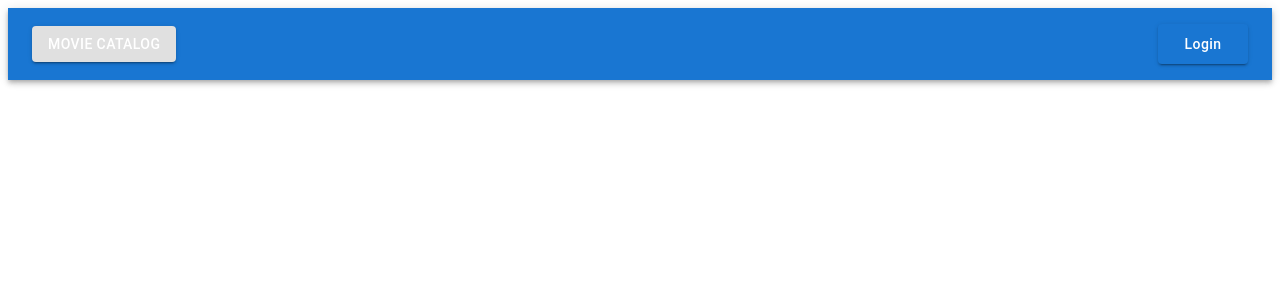
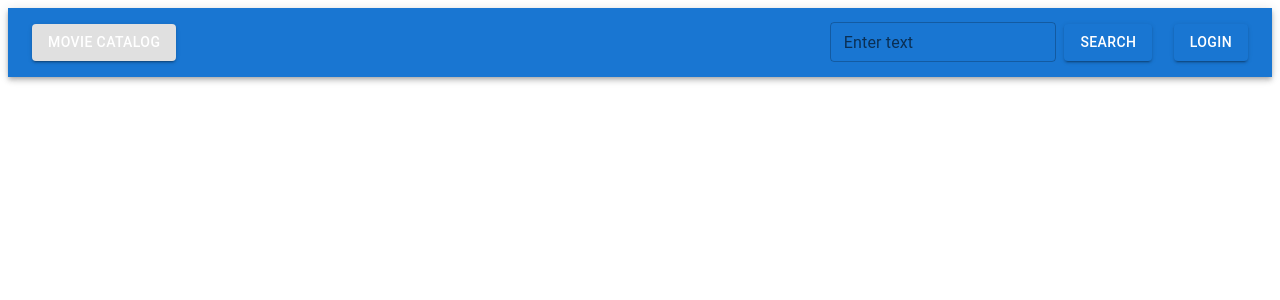
Before and after one commit to manuchekhrY/my-movie-catalog, a React (Create React App) app: page / in a window 1280 px wide. Shown: the top 300 px of the page. Built offline with nearby package versions, Linux system fonts and the light colour scheme.

Commit message:
demo textfield and search button created

```diff
--- a/src/components/navbar/Navbar.css
+++ b/src/components/navbar/Navbar.css
@@ -14,18 +14,8 @@
 
 }
 
-/*
-            my: 2,
-            height: '40px',
-            minWidth: '90px',
-            textDecoration: 'none',
-            color: 'white',
-            display: 'flex',
-            marginLeft: 'auto',
-            alignItems: 'center',
-            outline: 'white',
-            borderColor: 'white',
-            textTransform: 'none',
-            textAlign: 'center',
-            lineHeight: 1,
-*/
+.form {
+    display: flex;
+    margin-left: auto;
+    align-items: center;
+}
--- a/src/components/navbar/Navbar.tsx
+++ b/src/components/navbar/Navbar.tsx
@@ -1,4 +1,4 @@
-import { AppBar, Button, Container, Toolbar } from "@mui/material";
+import { AppBar, Button, Container, Grid, Paper, TextField, Toolbar } from "@mui/material";
 import './Navbar.css'
 
 export function Navbar() {
@@ -6,27 +6,31 @@ export function Navbar() {
     const styles = {
         loginButton: {
             my: 2,
-            height: '40px',
-            minWidth: '90px',
+            height : '36.5px',
             color: 'white',
             display: 'flex',
-            marginLeft: 'auto',
-            alignItems: 'center',
             outline: 'white',
-            textTransform: 'none',
-            textAlign: 'center',
             lineHeight: 1,
-            Link: {
-                textDecoration: 'none',
-            }
+
         }
     }
-
     return (
         <AppBar position="static">
             <Container maxWidth='xl' >
                 <Toolbar disableGutters>
                     <Button color="inherit" variant="contained">Movie Catalog</Button>
+                    <form className="form">
+                        <Grid container spacing={1} alignItems="center">
+                            <Grid item xs={8}>
+                                <TextField style={{color:'red'}} label="Enter text" fullWidth size="small" />
+                            </Grid>
+                            <Grid item xs={4}>
+                                <Button variant="contained" color="primary" >
+                                    Search
+                                </Button>
+                            </Grid>
+                        </Grid>
+                    </form>
                     <Button sx={styles.loginButton}  variant="contained">Login</Button>
                 </Toolbar>
             </Container>
--- a/src/index.tsx
+++ b/src/index.tsx
@@ -1,7 +1,6 @@
 import React from 'react';
 import ReactDOM from 'react-dom/client';
 import App from './App';
-
 
 const root = ReactDOM.createRoot(
   document.getElementById('root') as HTMLElement
@@ -11,7 +10,3 @@ root.render(
     <App />
   </React.StrictMode>
 );
-
-// If you want to start measuring performance in your app, pass a function
-// to log results (for example: reportWebVitals(console.log))
-// or send to an analytics endpoint. Learn more: https://bit.ly/CRA-vitals
```
